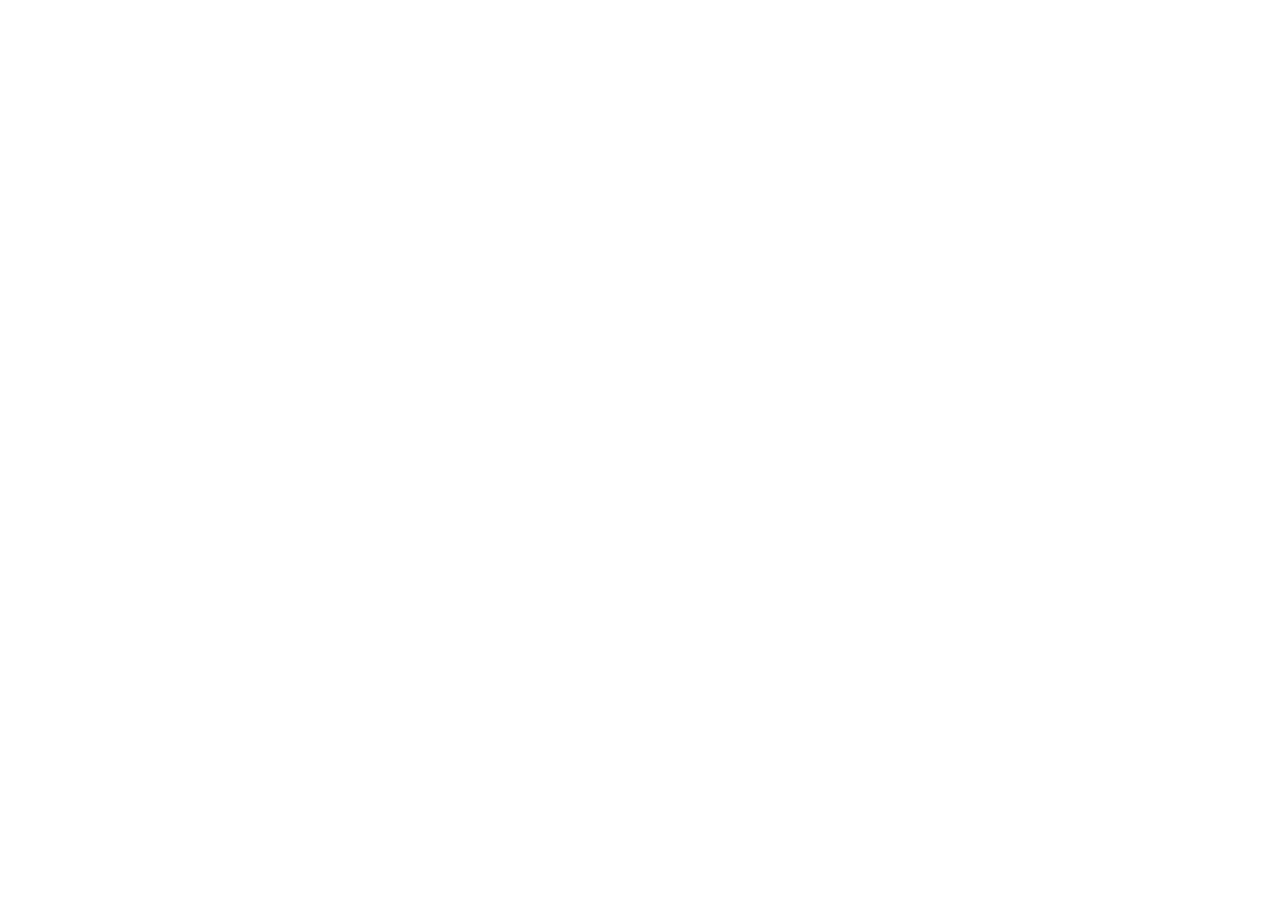
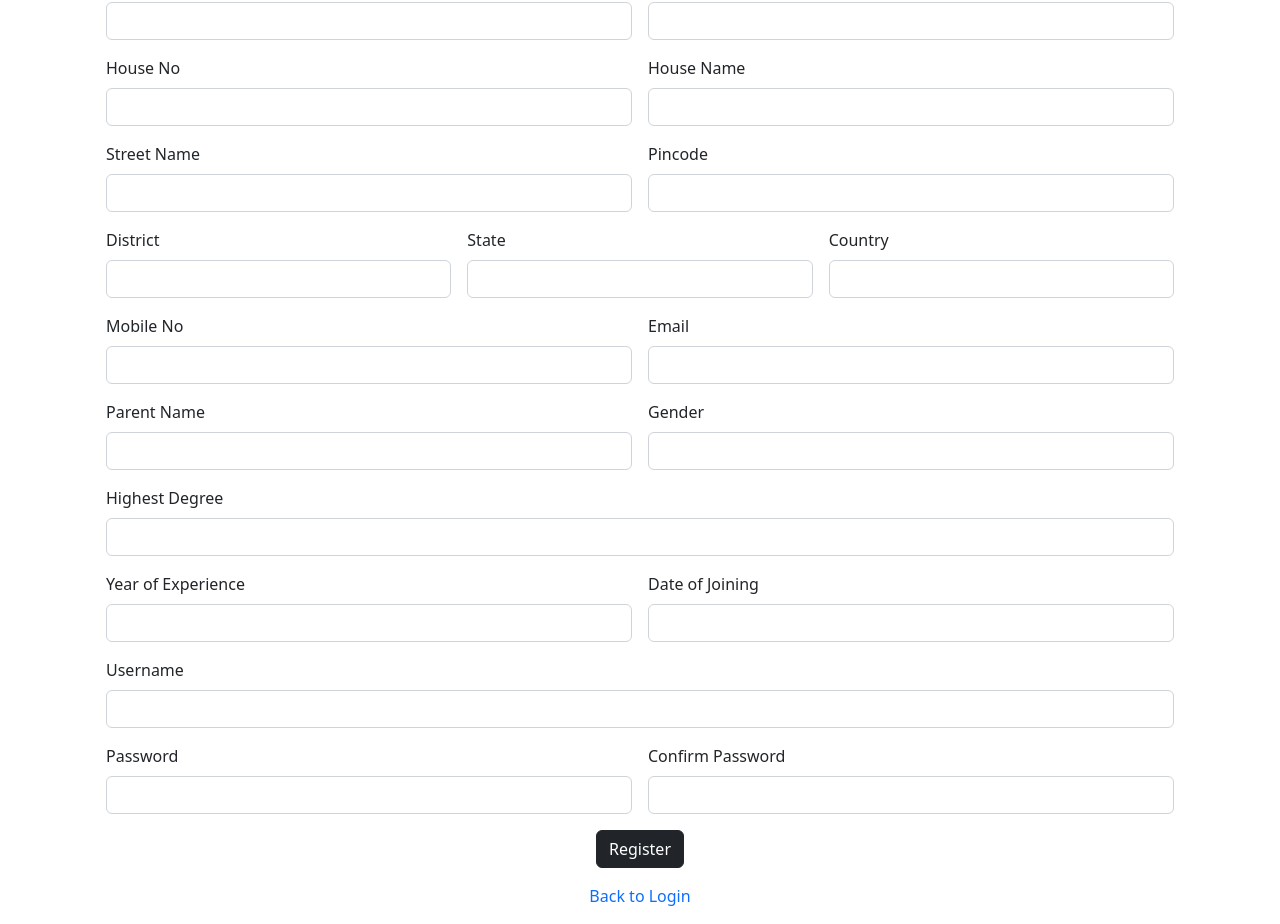
Before and after one commit to hami-r/NestDigitalAppAngular, an Angular app: page /userReg in a window 1280 px wide. Before the commit this address led to /. Shown: the part 148-1072 px from the top of the page. Before the commit the page ends 800 px from the top, so only its background shows below. Built offline with nearby package versions, Linux system fonts and the light colour scheme.

Commit message:
user registration page created

```diff
--- a/src/app/user-login/user-login.component.html
+++ b/src/app/user-login/user-login.component.html
@@ -4,8 +4,8 @@
         <div class="col col-12 col-sm-12 col-md-12 col-lg-12 col-xl-12 col-xxl-12">
             <div class="row g-3 m-3">
                 <div class="col-12 col-sm-12 col-md-12 col-lg-12 col-xl-12 col-xxl-12">
-                    <label for="" class="form-label">UserName</label>
-                    <input name="username" [(ngModel)]="username" type="text" class="form-control">
+                    <label for="" class="form-label">Employee Id</label>
+                    <input name="employeeId" [(ngModel)]="employeeId" type="text" class="form-control">
                 </div>
                 <div class="col-12 col-sm-12 col-md-12 col-lg-12 col-xl-12 col-xxl-12">
                     <label for="" class="form-label">Password</label>
@@ -15,7 +15,7 @@
                     <button (click)="userLogin()" class="btn btn-dark">Login</button>
                 </div>
                 <div class="col-12 col-sm-12 col-md-12 col-lg-12 col-xl-12 col-xxl-12 text-center">
-                    <a class="text-decoration-none">Create New Account</a>
+                    <a routerLink="/userReg" class="text-decoration-none">Create New Account</a>
                 </div>
             </div>
         </div>
--- a/src/app/user-login/user-login.component.ts
+++ b/src/app/user-login/user-login.component.ts
@@ -8,7 +8,7 @@
 })
 export class UserLoginComponent {
 
-  username = ""
+  employeeId = ""
   password = ""
 
   constructor(private route:Router) {}
@@ -16,8 +16,13 @@
 
   userLogin = () => {
     let data:any = {
-      "username":this.username,
+      "employeeId":this.employeeId,
       "password":this.password
+    }
+    if (this.employeeId == "1122" && this.password == "12345") {
+      alert("sucess")
+    } else {
+      alert("invalid")
     }
     console.log(data);
 
--- /dev/null
+++ b/src/app/user-register/user-register.component.html
@@ -0,0 +1,96 @@
+
+<div class="container">
+    <div class="row">
+        <div class="col col-12 col-sm-12 col-md-12 col-lg-12 col-xl-12 col-xxl-12">
+            <div class="row g-3 m-3">
+                <div class="col col-12 col-sm-12 col-md-12 col-lg-12 col-xl-12 col-xxl-12">
+                    <label for="" class="form-label">Employee Id</label>
+                    <input name="employeeId" [(ngModel)]="employeeId" type="text" class="form-control">
+                </div>
+                <div class="col col-12 col-sm-12 col-md-6 col-lg-6 col-xl-6 col-xxl-6">
+                    <label for="" class="form-label">First Name</label>
+                    <input name="firstName" [(ngModel)]="firstName" type="text" class="form-control">
+                </div>
+                <div class="col col-12 col-sm-12 col-md-6 col-lg-6 col-xl-6 col-xxl-6">
+                    <label for="" class="form-label">Last Name</label>
+                    <input name="lastName" [(ngModel)]="lastName" type="text" class="form-control">
+                </div>
+                <div class="col col-12 col-sm-12 col-md-6 col-lg-6 col-xl-6 col-xxl-6">
+                    <label for="" class="form-label">House No</label>
+                    <input name="houseNo" [(ngModel)]="houseNo" type="text" class="form-control">
+                </div>
+                <div class="col col-12 col-sm-12 col-md-6 col-lg-6 col-xl-6 col-xxl-6">
+                    <label for="" class="form-label">House Name</label>
+                    <input name="houseName" [(ngModel)]="houseName" type="text" class="form-control">
+                </div>
+                <div class="col col-12 col-sm-12 col-md-6 col-lg-6 col-xl-6 col-xxl-6">
+                    <label for="" class="form-label">Street Name</label>
+                    <input name="streetName" [(ngModel)]="streetName" type="text" class="form-control">
+                </div>
+                <div class="col col-12 col-sm-12 col-md-6 col-lg-6 col-xl-6 col-xxl-6">
+                    <label for="" class="form-label">Pincode</label>
+                    <input name="pincode" [(ngModel)]="pincode" type="text" class="form-control">
+                </div>
+                <div class="col col-12 col-sm-12 col-md-4 col-lg-4 col-xl-4 col-xxl-4">
+                    <label for="" class="form-label">District</label>
+                    <input name="district" [(ngModel)]="district" type="text" class="form-control">
+                </div>
+                <div class="col col-12 col-sm-12 col-md-4 col-lg-4 col-xl-4 col-xxl-4">
+                    <label for="" class="form-label">State</label>
+                    <input name="state" [(ngModel)]="state" type="text" class="form-control">
+                </div>
+                <div class="col col-12 col-sm-12 col-md-4 col-lg-4 col-xl-4 col-xxl-4">
+                    <label for="" class="form-label">Country</label>
+                    <input name="country" [(ngModel)]="country" type="text" class="form-control">
+                </div>
+                <div class="col col-12 col-sm-12 col-md-6 col-lg-6 col-xl-6 col-xxl-6">
+                    <label for="" class="form-label">Mobile No</label>
+                    <input name="mobileNo" [(ngModel)]="mobileNo" type="text" class="form-control">
+                </div>
+                <div class="col col-12 col-sm-12 col-md-6 col-lg-6 col-xl-6 col-xxl-6">
+                    <label for="" class="form-label">Email</label>
+                    <input name="email" [(ngModel)]="email" type="email" class="form-control">
+                </div>
+                <div class="col col-12 col-sm-12 col-md-6 col-lg-6 col-xl-6 col-xxl-6">
+                    <label for="" class="form-label">Parent Name</label>
+                    <input name="parentName" [(ngModel)]="parentName" type="text" class="form-control">
+                </div>
+                <div class="col col-12 col-sm-12 col-md-6 col-lg-6 col-xl-6 col-xxl-6">
+                    <label for="" class="form-label">Gender</label>
+                    <input name="gender" [(ngModel)]="gender" type="text" class="form-control">
+                </div>
+                <div class="col col-12 col-sm-12 col-md-12 col-lg-12 col-xl-12 col-xxl-12">
+                    <label for="" class="form-label">Highest Degree</label>
+                    <input name="highestDegree" [(ngModel)]="highestDegree" type="text" class="form-control">
+                </div>
+                <div class="col col-12 col-sm-12 col-md-6 col-lg-6 col-xl-6 col-xxl-6">
+                    <label for="" class="form-label">Year of Experience</label>
+                    <input name="yearOfExperience" [(ngModel)]="yearOfExperience" type="text" class="form-control">
+                </div>
+                <div class="col col-12 col-sm-12 col-md-6 col-lg-6 col-xl-6 col-xxl-6">
+                    <label for="" class="form-label">Date of Joining</label>
+                    <input name="dateOfJoining" [(ngModel)]="dateOfJoining" type="text" class="form-control">
+                </div>
+                <div class="col col-12 col-sm-12 col-md-12 col-lg-12 col-xl-12 col-xxl-12">
+                    <label for="" class="form-label">Username</label>
+                    <input name="username" [(ngModel)]="username" type="text" class="form-control">
+                </div>
+                <div class="col col-12 col-sm-12 col-md-6 col-lg-6 col-xl-6 col-xxl-6">
+                    <label for="" class="form-label">Password</label>
+                    <input name="password" [(ngModel)]="password" type="password" class="form-control">
+                </div>
+                <div class="col col-12 col-sm-12 col-md-6 col-lg-6 col-xl-6 col-xxl-6">
+                    <label for="" class="form-label">Confirm Password</label>
+                    <input name="confirmPassword" [(ngModel)]="confirmPassword" type="password" class="form-control">
+                </div>
+                <div class="col col-12 col-sm-12 col-md-12 col-lg-12 col-xl-12 col-xxl-12 text-center">
+                    <button (click)="userReg()" class="btn btn-dark">Register</button>
+                </div>
+                <div class="col col-12 col-sm-12 col-md-12 col-lg-12 col-xl-12 col-xxl-12 text-center">
+                    <a routerLink="/userLogin" class="text-decoration-none">Back to Login</a>
+                </div>
+            </div>
+        </div>
+
+    </div>
+</div>
--- /dev/null
+++ b/src/app/user-register/user-register.component.ts
@@ -0,0 +1,86 @@
+import { Component } from '@angular/core';
+import { Router } from '@angular/router';
+
+@Component({
+  selector: 'app-user-register',
+  templateUrl: './user-register.component.html',
+  styleUrls: ['./user-register.component.css']
+})
+export class UserRegisterComponent {
+  employeeId = ""
+  firstName = ""
+  lastName = ""
+  houseNo = ""
+  houseName = ""
+  streetName = ""
+  pincode = ""
+  district = ""
+  state = ""
+  country = ""
+  mobileNo = ""
+  email = ""
+  gender = ""
+  parentName = ""
+  highestDegree = ""
+  yearOfExperience = ""
+  dateOfJoining = ""
+  username = ""
+  password = ""
+  confirmPassword = ""
+
+  constructor(private route:Router) {}
+
+
+  userReg = () => {
+    let data:any = {
+      "employeeId":this.employeeId,
+      "firstName":this.firstName,
+      "lastName":this.lastName,
+      "houseNo":this.houseNo,
+      "houseName":this.houseName,
+      "streetName":this.streetName,
+      "pincode":this.pincode,
+      "district":this.district,
+      "state":this.state,
+      "country":this.country,
+      "mobileNo":this.mobileNo,
+      "email":this.email,
+      "parentName":this.parentName,
+      "gender":this.gender,
+      "highestDegree":this.highestDegree,
+      "yearOfExperience":this.yearOfExperience,
+      "dateOfJoining":this.dateOfJoining,
+      "username":this.username,
+      "password":this.password,
+      "confirmPassword":this.confirmPassword
+    }
+
+    if (this.password == this.confirmPassword ) {
+      console.log(data);
+      alert("Registered Successfully")
+      this.employeeId = ""
+      this.firstName = ""
+      this.lastName = ""
+      this.houseNo = ""
+      this.houseName = ""
+      this.streetName = ""
+      this.pincode = ""
+      this.district = ""
+      this.state = ""
+      this.country = ""
+      this.mobileNo = ""
+      this.email = ""
+      this.gender = ""
+      this.parentName = ""
+      this.highestDegree = ""
+      this.yearOfExperience = ""
+      this.dateOfJoining = ""
+      this.username = ""
+      this.password = ""
+      this.confirmPassword = ""
+    } else {
+      alert("Passwords do not match")
+    }
+
+  }
+}
```
Also changed, not shown: src/app/app.module.ts (+7 -1 lines), src/app/user-register/user-register.component.css (added).
